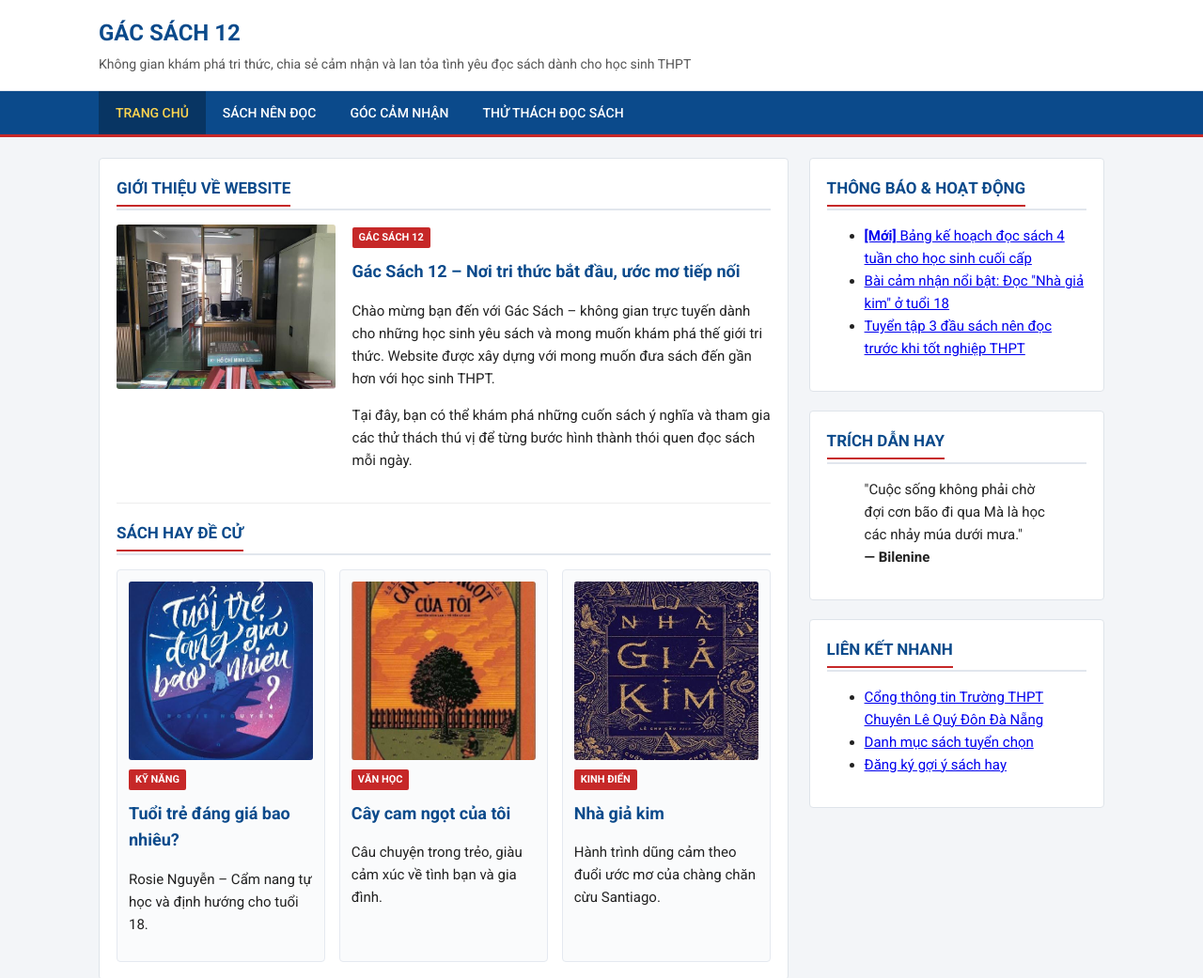
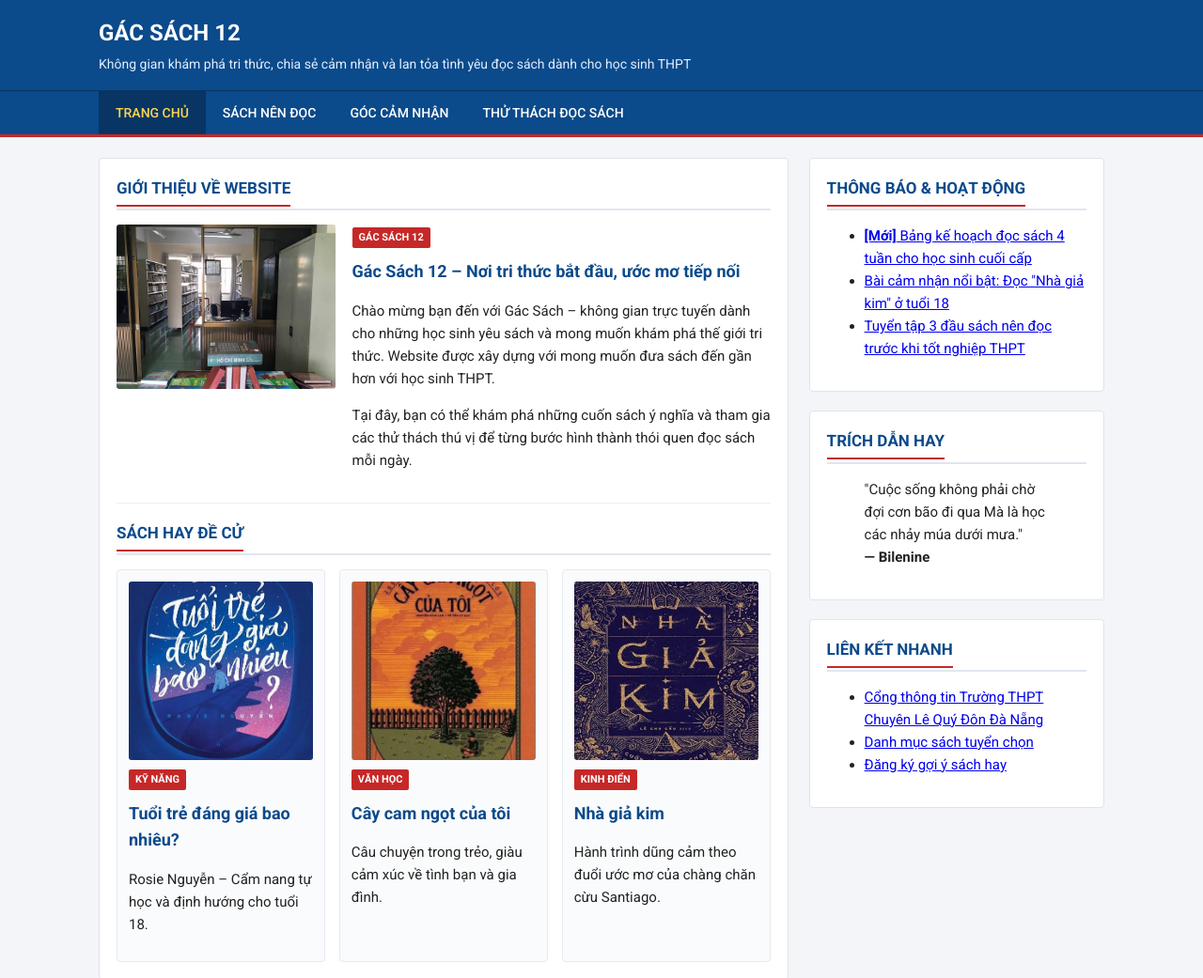
Before and after one commit to SlayCollin/Daisuvanhoadoc, a plain HTML site: page index.html in a window 1280 px wide. Shown: the top 1041 px of the page at 94% size. Drawn offline with Linux system fonts and the light colour scheme.

Commit message:
Update style.css

```diff
--- a/css/style.css
+++ b/css/style.css
@@ -24,22 +24,26 @@ body {
 }
 
 /* 2. Đầu trang nền trắng, căn trái */
+
 header {
-  background-color: #ffffff;
+  background-color: #0b4a8b;
   padding: 16px 0;
-  border-bottom: 1px solid #e1e6ed;
+  border-bottom: 1px solid #083563;
 }
+
 header h1 {
   margin: 0;
   font-size: 24px;
-  color: #0b4a8b;
+  color: #ffffff;
   text-transform: uppercase;
 }
+
 header p {
   margin: 3px 0 0;
   font-size: 14px;
-  color: #555555;
+  color: #e3efff;
 }
+
 
 /* 3. Thanh menu ngang màu xanh đậm */
 nav {
```
